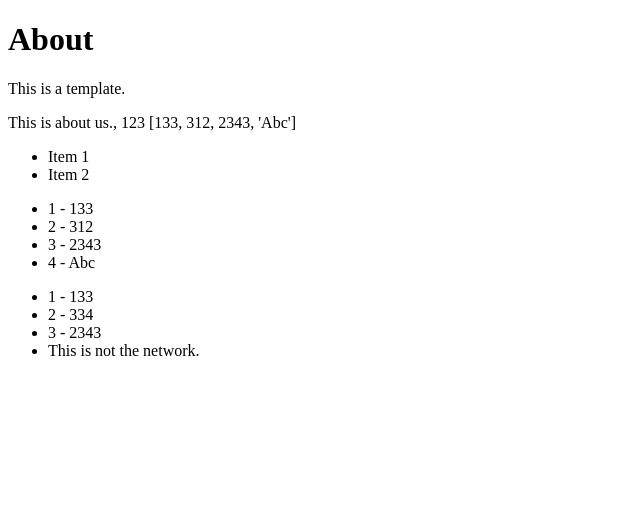
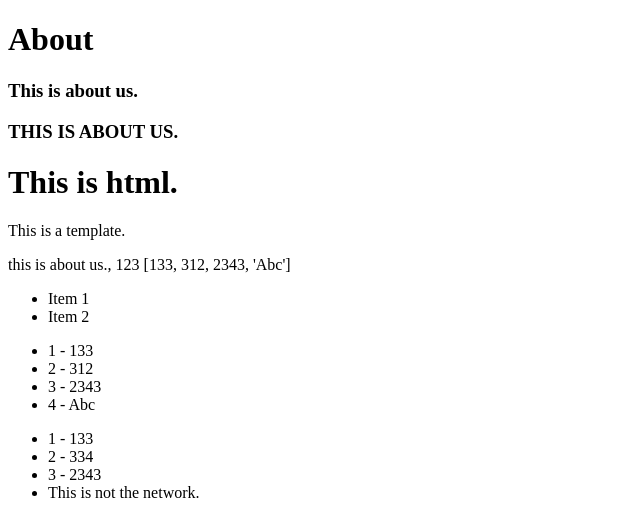
Before and after one commit to saratrajput/my_learnings, a Django app: page /about/ in a window 1280 px wide. Shown: the part 70-584 px from the top of the page, without its empty margins (0-640 px from the left). Run offline with Django 4.2, Linux system fonts and the light colour scheme.

Commit message:
:zap: Template tags and filters.

```diff
--- a/Python/Django/src/pages/views.py
+++ b/Python/Django/src/pages/views.py
@@ -17,10 +17,11 @@ def contact_view(request, *args, **kwargs):
 def about_view(request, *args, **kwargs):
     # return HttpResponse("<h1>About Page</h1>")  # String of HTML code.
     my_context = {
-        "my_text": "This is about us.",
+        "my_text": "this is about us.",
         "my_number": 123,
         "my_list": [133, 312, 2343, "Abc"],
         "this_is_true": True,
+        "my_html": "<h1>This is html.</h1>",
     }
     return render(request, "about.html", my_context)
 
--- a/Python/Django/src/templates/about.html
+++ b/Python/Django/src/templates/about.html
@@ -2,6 +2,12 @@
 
 {% block content %}
 <h1>About</h1>
+
+<h3>{{ my_text|capfirst }}</h3>
+<h3>{{ my_text|capfirst|upper }}</h3>
+
+{{ my_html|safe }}
+
 <p>This is a template.</p>
 
 <p>
```
Also changed, not shown: Python/Django/README.md.
